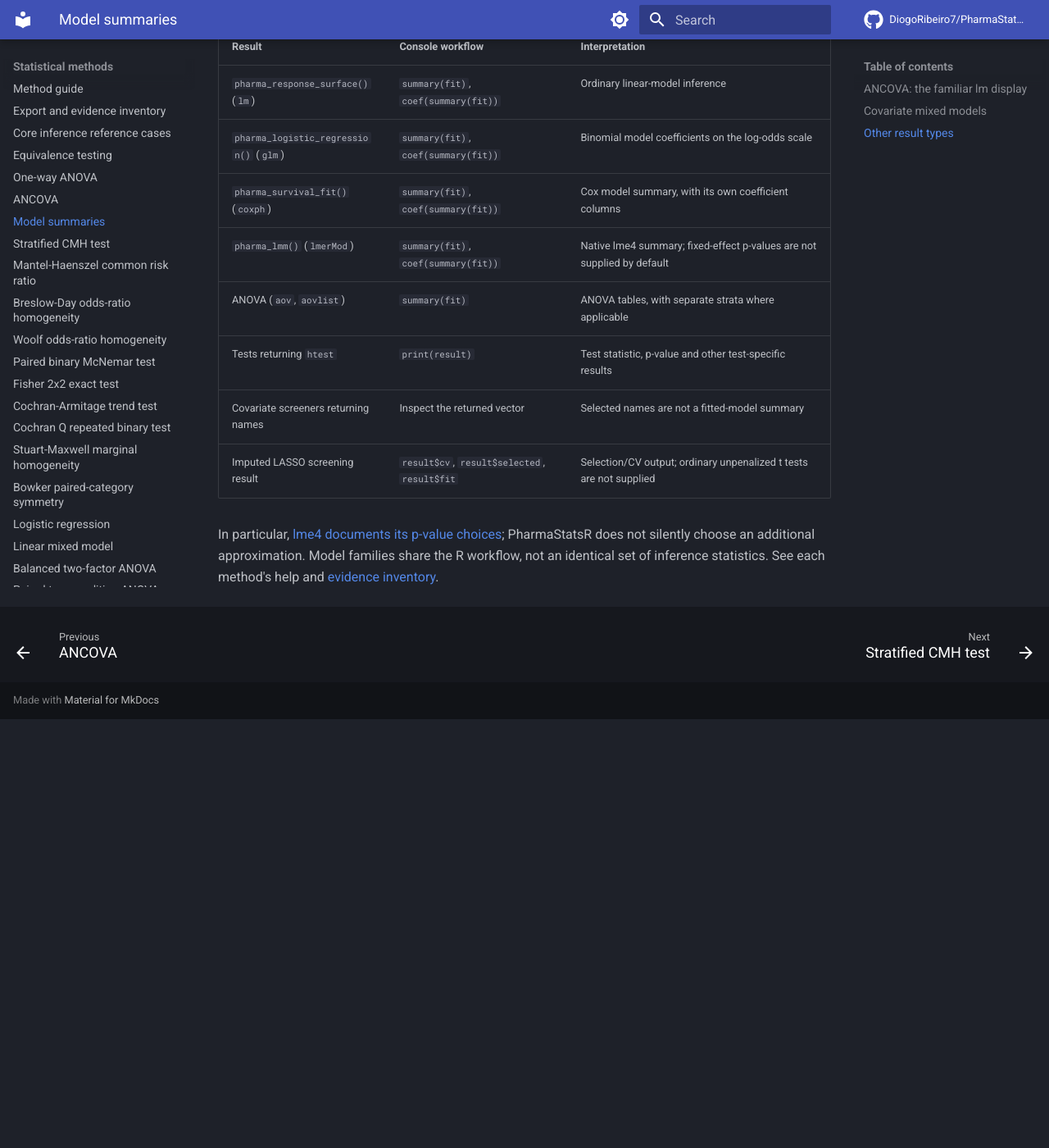
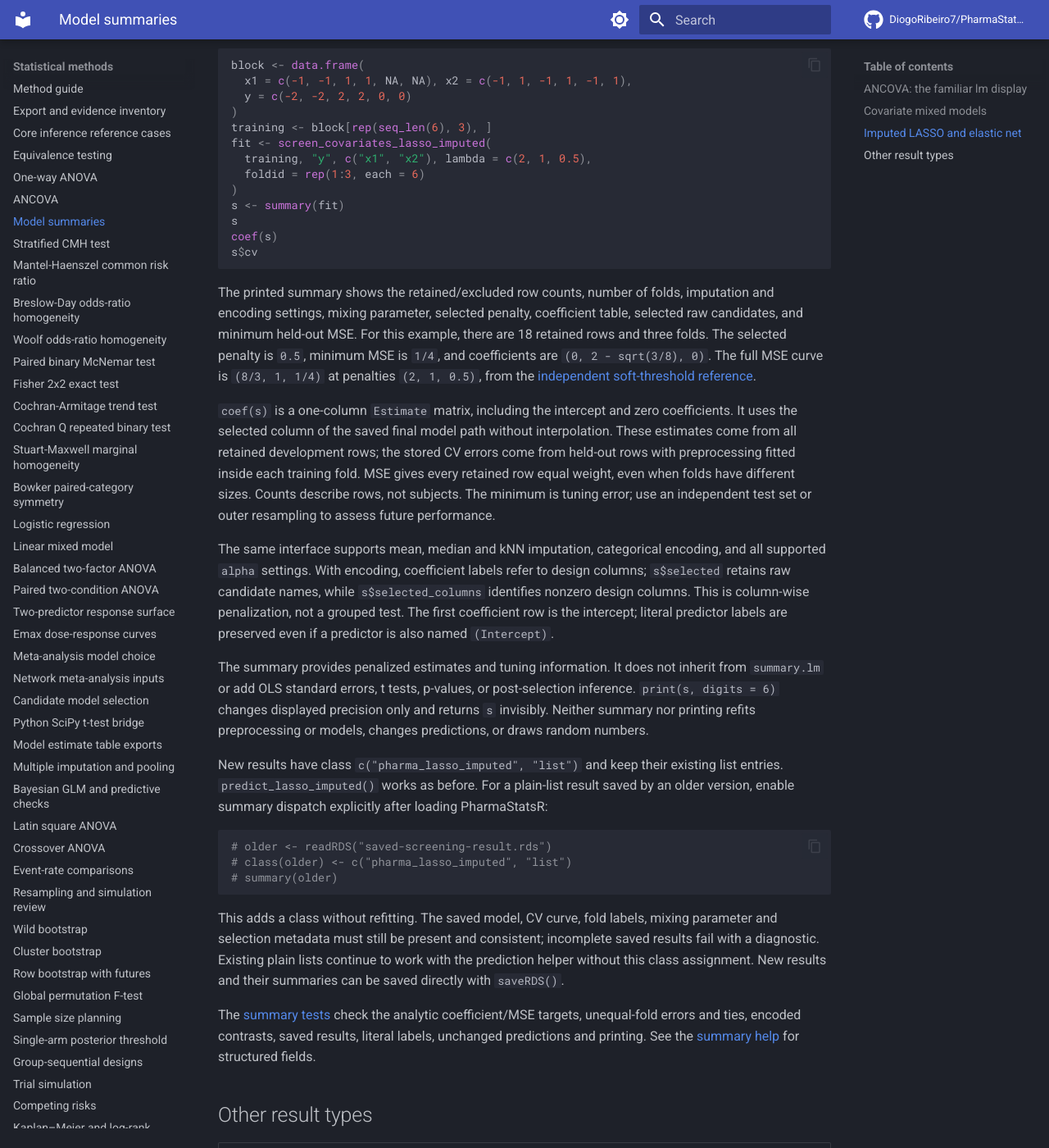
Before and after one commit to DiogoRibeiro7/PharmaStatsR, an MkDocs documentation site: the page built from docs/model-summaries.md, in a window 1280 px wide and 1400 px high, scrolled down 1883 px. Shown: the whole window at 82% size. Built offline with MkDocs 1.6.1 and Material for MkDocs 9.7.7, drawn with Linux system fonts in a browser that asks for light colours; comment, search, counter and statistics services are not loaded; before the commit the page ends 2760 px from its top, so only the background shows below that; some of the changed text lies outside the part shown.

Commit message:
Add console summaries for imputed LASSO results

````diff
--- a/docs/model-summaries.md
+++ b/docs/model-summaries.md
@@ -3,7 +3,8 @@
 Use `summary(fit)` to inspect a model in the console and
 `coef(summary(fit))` to extract its coefficient table when its model class
 provides one. PharmaStatsR retains native model classes so their usual R
-methods remain available. ANCOVA adds a summary method for its combined result.
+methods remain available. ANCOVA and imputed LASSO screening add summary methods
+for their combined results.
 
 ## ANCOVA: the familiar lm display
 
@@ -87,6 +88,77 @@ coefficient labels; `mixed$column_map` records their original names.
 Ordinary-lm R-squared and an overall OLS F test are not added to mixed models.
 Use [rendered reports](covariate-reports.md) for HTML/PDF output.
 
+## Imputed LASSO and elastic net
+
+```r
+block <- data.frame(
+  x1 = c(-1, -1, 1, 1, NA, NA), x2 = c(-1, 1, -1, 1, -1, 1),
+  y = c(-2, -2, 2, 2, 0, 0)
+)
+training <- block[rep(seq_len(6), 3), ]
+fit <- screen_covariates_lasso_imputed(
+  training, "y", c("x1", "x2"), lambda = c(2, 1, 0.5),
+  foldid = rep(1:3, each = 6)
+)
+s <- summary(fit)
+s
+coef(s)
+s$cv
+```
+
+The printed summary shows the retained/excluded row counts, number of folds,
+imputation and encoding settings, mixing parameter, selected penalty, coefficient
+table, selected raw candidates, and minimum held-out MSE. For this example,
+there are 18 retained rows and three folds. The selected penalty is `0.5`,
+minimum MSE is `1/4`, and coefficients are `(0, 2 - sqrt(3/8), 0)`.
+The full MSE curve is `(8/3, 1, 1/4)` at penalties `(2, 1, 0.5)`, from the
+[independent soft-threshold reference](lasso-imputation.md#independent-numerical-references).
+
+`coef(s)` is a one-column `Estimate` matrix, including the intercept and zero
+coefficients. It uses the selected column of the saved final model path without
+interpolation. These estimates come from all retained development rows; the
+stored CV errors come from held-out rows with preprocessing fitted inside each
+training fold. MSE gives every retained row equal weight, even when folds have
+different sizes. Counts describe rows, not subjects. The minimum is tuning error;
+use an independent test set or outer resampling to assess future performance.
+
+The same interface supports mean, median and kNN imputation, categorical
+encoding, and all supported `alpha` settings. With encoding, coefficient labels
+refer to design columns; `s$selected` retains raw candidate names, while
+`s$selected_columns` identifies nonzero design columns. This is column-wise
+penalization, not a grouped test. The first coefficient row is the intercept;
+literal predictor labels are preserved even if a predictor is also named
+`(Intercept)`.
+
+The summary provides penalized estimates and tuning information. It does not
+inherit from `summary.lm` or add OLS standard errors, t tests, p-values, or
+post-selection inference. `print(s, digits = 6)` changes displayed precision
+only and returns `s` invisibly. Neither summary nor printing refits preprocessing
+or models, changes predictions, or draws random numbers.
+
+New results have class `c("pharma_lasso_imputed", "list")` and keep their existing
+list entries. `predict_lasso_imputed()` works as before. For a plain-list result
+saved by an older version, enable summary dispatch explicitly after loading
+PharmaStatsR:
+
+```r
+# older <- readRDS("saved-screening-result.rds")
+# class(older) <- c("pharma_lasso_imputed", "list")
+# summary(older)
+```
+
+This adds a class without refitting. The saved model, CV curve, fold labels,
+mixing parameter and selection metadata must still be present and consistent;
+incomplete saved results fail with a diagnostic. Existing plain lists continue
+to work with the prediction helper without this class assignment. New results
+and their summaries can be saved directly with `saveRDS()`.
+
+The [summary tests](https://github.com/DiogoRibeiro7/PharmaStatsR/blob/main/tests/testthat/test-covariate-lasso-summary.R)
+check the analytic coefficient/MSE targets, unequal-fold errors and ties,
+encoded contrasts, saved results, literal labels, unchanged predictions and
+printing. See the [summary help](https://github.com/DiogoRibeiro7/PharmaStatsR/blob/main/man/summary.pharma_lasso_imputed.Rd)
+for structured fields.
+
 ## Other result types
 
 | Result | Console workflow | Interpretation |
@@ -98,7 +170,7 @@ Use [rendered reports](covariate-reports.md) for HTML/PDF output.
 | ANOVA (`aov`, `aovlist`) | `summary(fit)` | ANOVA tables, with separate strata where applicable |
 | Tests returning `htest` | `print(result)` | Test statistic, p-value and other test-specific results |
 | Covariate screeners returning names | Inspect the returned vector | Selected names are not a fitted-model summary |
-| Imputed LASSO screening result | `result$cv`, `result$selected`, `result$fit` | Selection/CV output; ordinary unpenalized t tests are not supplied |
+| Imputed LASSO screening result | `summary(fit)`, `coef(summary(fit))`, `summary(fit)$cv` | Penalized estimates and tuning error; ordinary unpenalized t tests are not supplied |
 
 In particular, [lme4 documents its p-value choices](https://lme4.github.io/lme4/reference/pvalues.html);
 PharmaStatsR does not silently choose an additional approximation. Model
````
Also changed, not shown: AGENTS.md (+10 -0 lines), NEWS.md (+6 -0 lines), README.md (+6 -0 lines), docs/lasso-imputation.md (+8 -1 lines), docs/method-inventory.md (+1 -1 lines), 6 other files.
